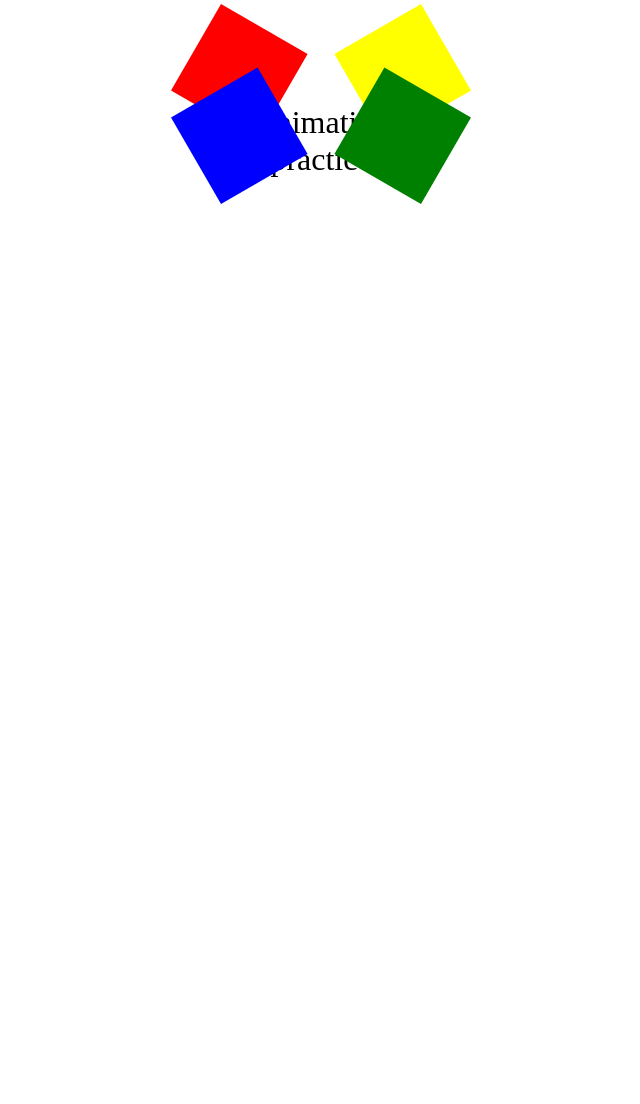
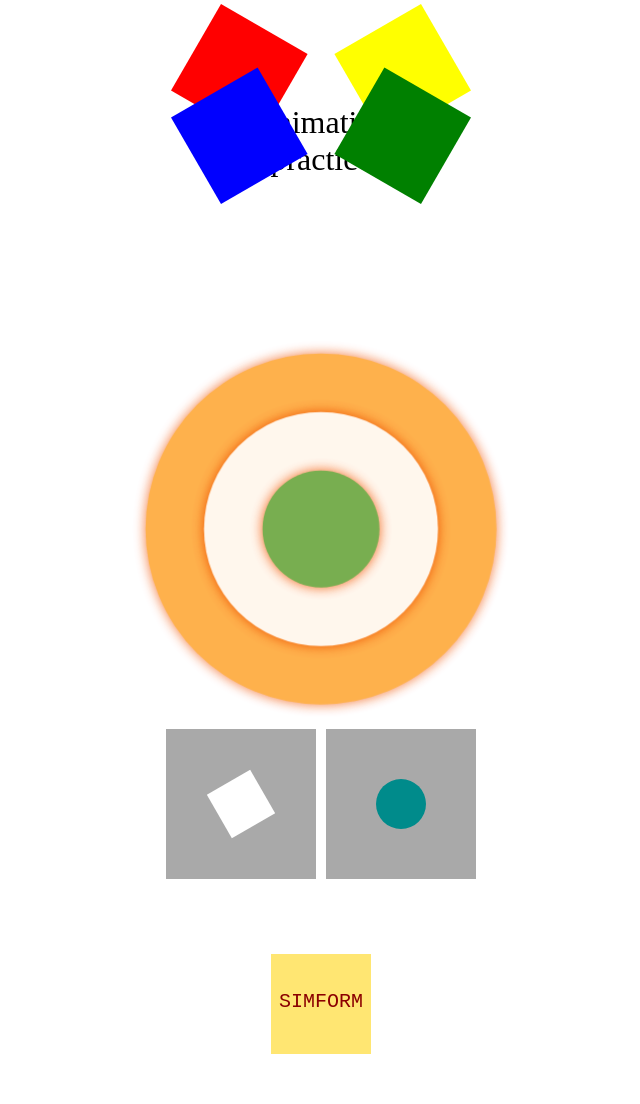
Before and after one commit to udaykumbhani999/animation-practice, a plain HTML site: page cssAnimation/Index.html in a window 1280 px wide. Shown: the part 3156-4260 px from the top of the page, without its empty margins (319-959 px from the left). Before the commit the page ends 3510 px from the top, so only its background shows below. Drawn offline with Linux system fonts and the light colour scheme.

Commit message:
css animation demo practice work

```diff
--- a/cssAnimation/Index.html
+++ b/cssAnimation/Index.html
@@ -9,15 +9,23 @@
   </head>
   <body>
     <div class="container">
+
+        <!-- box practice start -->
+
       <div class="wrapper">
         <div class="animation-box"></div>
         <div class="animation-box-2"></div>
       </div>
+
+      <!-- ball bounce animation start -->
+
       <div class="background">
         <div class="ball-wrapper">
           <div class="ball"></div>
         </div>
       </div>
+
+      <!-- background animation start -->
 
       <div class="bg-animation">
         <ul class="boxwrapper">
@@ -32,6 +40,8 @@
         </ul>
       </div>
 
+      <!-- humburger menu start -->
+
       <div class="humburger-menu">
         <p>humburger-menu practice</p>
         <button type="button" class="menubar-btn">
@@ -39,6 +49,9 @@
           <span class="span"></span>
         </button>
       </div>
+
+
+      <!-- theme animation start -->
 
       <div class="theme-animation">
         <ul>
@@ -51,6 +64,8 @@
           <li></li>
         </ul>
       </div>
+
+      <!-- linear animation start -->
 
       <div class="liner">
         <div class="liner-wrapper">
@@ -66,6 +81,8 @@
         </div>
       </div>
 
+      <!-- text sliding practice -->
+
       <div class="paragraph">
           <p>
             Lorem ipsum dolor sit amet consectetur adipisicing elit. Quam quia
@@ -80,7 +97,10 @@
           </p>
       </div>
 
-      <div class="part-box">
+
+      <!-- exercise animation practice -->
+
+      <div class="exercise-box">
         <div class="mainpart">
         <div class="content">Animation practice</div>
         <div class="topleft"></div>
@@ -89,6 +109,33 @@
          <div class="bottomright"></div>
         </div>
       </div>
+
+      <!-- round practice -->
+
+      <div class="round-bg">
+        <div class="circle first"></div>
+        <div class="circle second"></div>
+        <div class="circle third"></div>
+      </div>
+
+      <!-- exercise practice box -->
+      <div class="exercises">
+        <div class="box-darkgrey">
+            <div class="brown-box"></div>
+        </div>
+        <div class="box-darkgrey">
+            <div class="second-box"></div>
+        </div>
+      </div>
+
+
+        <!-- rotate box -->
+        <div class='yellow-box-wrapper'>
+            <div class='yellow-box'>
+                <p class="para">Simform</p>
+            </div>
+        </div>
+
     </div>
   </body>
 </html>
--- a/cssAnimation/Style.css
+++ b/cssAnimation/Style.css
@@ -17,6 +17,7 @@ li{
     list-style-type: none;
 }
 
+/* box practice start */
 
 .wrapper{
     display: flex;
@@ -78,7 +79,7 @@ li{
 
 
 
-
+  /* ball bounce animation start */
 
 
   .background{
@@ -169,7 +170,7 @@ li{
 }
 
 
-
+/* background animation start */
 
 
 .bg-animation{
@@ -276,7 +277,7 @@ li{
     }
 }
 
-/* humburger-menu  */
+/* humburger menu start  */
 
 
 .humburger-menu{
@@ -294,7 +295,7 @@ li{
 .menubar-btn{
     background: #998176;
     padding: 5px 15px;
-   border: none;
+    border: none;
     border-radius: 100%;
     display: block;
     height: 50px;
@@ -358,7 +359,7 @@ button.menubar-btn input:checked ~ .span:after {
     top: 0;
 }
 
-
+/* theme animation start */
 
 .theme-animation{
     background-color: darkgray;
@@ -438,7 +439,7 @@ button.menubar-btn input:checked ~ .span:after {
 
 
 
-/* liner */
+/* linear animation start */
 
 .liner{
     height: 200px;
@@ -600,7 +601,10 @@ button.menubar-btn input:checked ~ .span:after {
   }
 
 
-  .part-box{
+
+  /* exercise animation practice  */
+
+  .exercise-box{
     height: 350px;
     margin-top: 50px;
   }
@@ -736,8 +740,173 @@ button.menubar-btn input:checked ~ .span:after {
     animation: boxalertfive 3s linear infinite alternate;
   }
 
-
-
   .mainpart:hover{
     animation-play-state: paused;
   }
+
+
+  /* round practice */
+
+.round-bg{
+  display: flex;
+  align-items: center;
+  justify-content: center;
+  height: 350px;
+}
+  .circle{
+    position: absolute;
+  border-radius: 50%;
+  background: white;
+  animation: ripple 15s infinite;
+  box-shadow: 0px 0px 10px 0.5px #f05304;
+
+  }
+ .first{
+     background-color: #579c29;
+     width: 100px;
+     height: 100px;
+     z-index: 4;
+     opacity: 0.8;
+    }
+    .second{
+        background-color: #ffffff;
+        width: 200px;
+        height: 200px;
+        z-index: 3;
+        opacity: 0.9;
+    }
+    .third{
+    background: rgb(254, 144, 0);
+    width: 300px;
+    height: 300px;
+    z-index: 2;
+    opacity: 0.7;
+  }
+  @keyframes ripple{
+    0%{
+      transform: scale(0.8);
+    }
+
+    50%{
+      transform: scale(1.2);
+    }
+
+    100%{
+      transform: scale(0.8);
+    }
+  }
+
+
+
+  /* exercise practice box */
+
+  .exercises{
+    display: flex;
+    align-items: center;
+    justify-content: center;
+    gap: 10px;
+    height: 200px;
+  }
+  .box-darkgrey{
+    width: 150px;
+    height: 150px;
+    display: flex;
+    align-items: center;
+    justify-content: center;
+    background-color: darkgrey;
+  }
+  .brown-box{
+    width: 50px;
+    height: 50px;
+    background-color: darkcyan;
+    border-radius: 50%;
+    animation: dark-square 3s linear infinite;
+  }
+
+  @keyframes dark-square {
+    0%{
+        border-radius: 50%;
+    }
+    20%{
+        border-radius: 50%;
+        background-color: darkcyan;
+    }
+    50%{
+        border-radius: 0%;
+        background-color: #ffffff;
+        transform: rotate(0deg);
+    }
+    75%{
+        border-radius: 0%;
+        background-color: #ffffff;
+        transform: rotate(90deg);
+    }
+    100%{
+        border-radius: 50%;
+        background-color: darkcyan;
+        transform: rotate(90deg);
+    }
+  }
+
+
+  .second-box{
+    width: 50px;
+    height: 50px;
+    background-color: darkcyan;
+    border-radius: 50%;
+    animation: pulse-square 3s linear infinite;
+  }
+  @keyframes pulse-square {
+    0%, 25%, 29% {
+        transform: scale(1.2);
+        opacity: 0.8;
+    }
+
+    3%, 30%, 35%, 42% {
+        transform: scale(1);
+        opacity: 1;
+    }
+}
+
+
+
+/* rotate box */
+
+.yellow-box-wrapper{
+    display: flex;
+	align-items: center;
+	justify-content: center;
+	height: 200px;
+}
+.yellow-box{
+    width: 100px;
+    height: 100px;
+    background-color:#ffe672;
+    animation: horizontalbox 2s ease infinite;
+}
+.yellow-box .para{
+    text-align: center;
+    padding-top: 30px;
+    color: darkred;
+    font-family: monospace;
+    font-size: 20px;
+    line-height: 35px;
+    text-transform: uppercase;
+}
+@keyframes horizontalbox {
+    0% {
+        filter:blur(4px);
+        opacity:0;
+        transform:translateX(-800px) rotate(-540deg);
+    }
+    50% {
+        filter:blur(0);
+        opacity:1;
+        transform:translateX(0) rotate(0deg);
+    }
+    100% {
+        filter:blur(0);
+        opacity:0;
+        transform:translateX(800px) rotate(540deg);
+    }
+}
```
